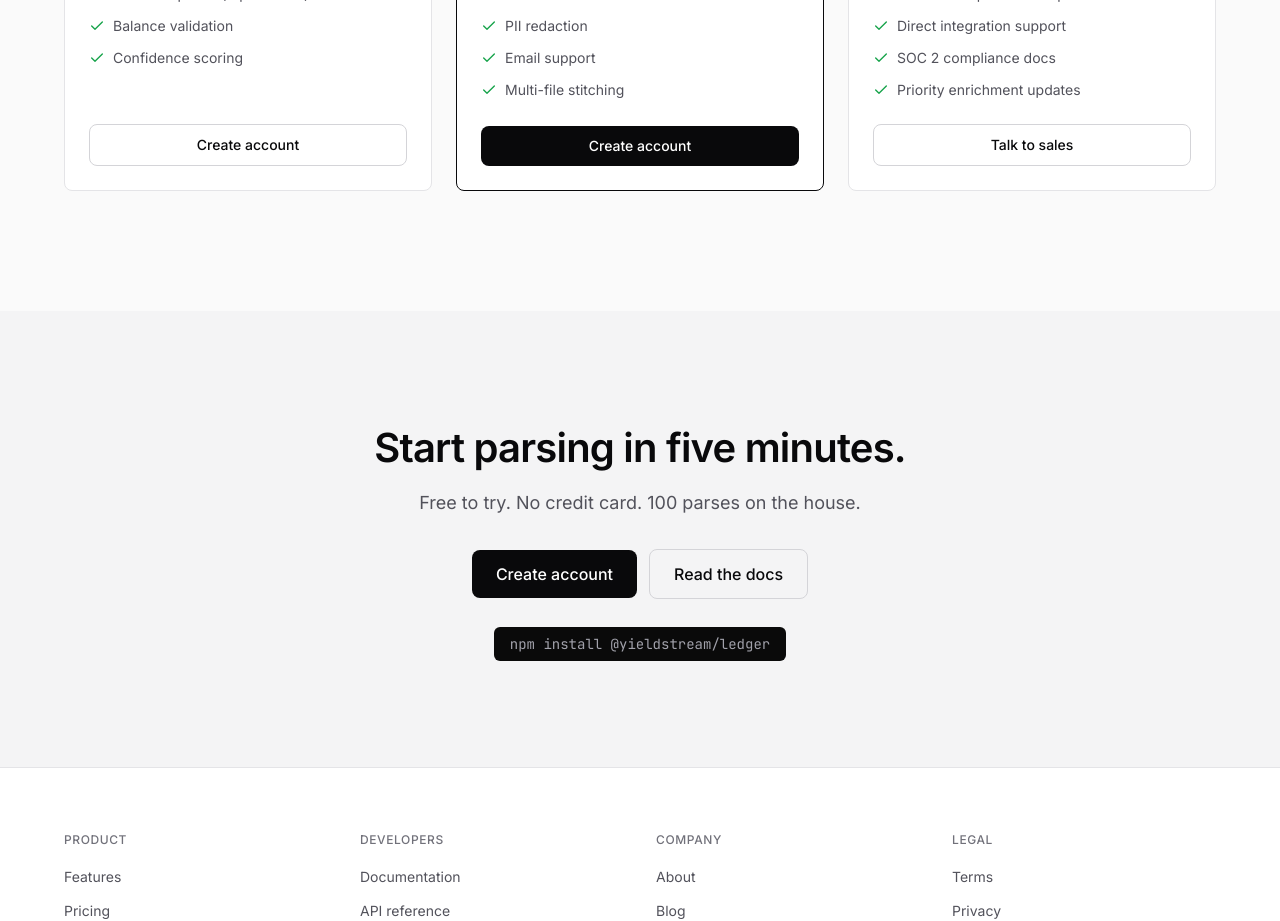
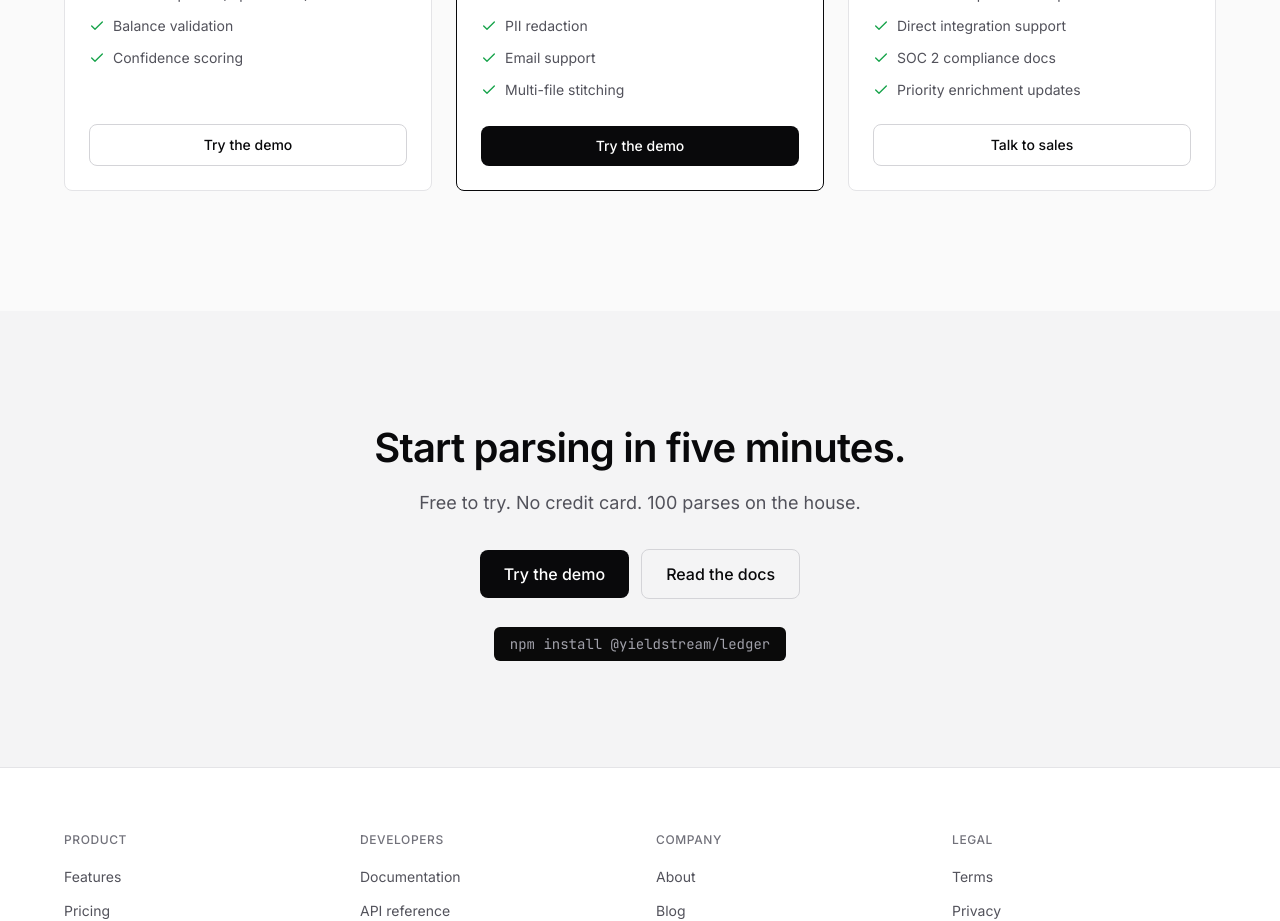
Before and after one commit to YieldStream-ai/Ledger, a React (Vite) app in the folder frontend/: page / in a window 1280 px wide. Shown: the part 5540-6461 px from the top of the page. Built offline with nearby package versions, Linux system fonts and the light colour scheme.

Commit message:
fix: update cta links

```diff
--- a/frontend/src/marketing/components/Nav.tsx
+++ b/frontend/src/marketing/components/Nav.tsx
@@ -47,12 +47,12 @@ export function Nav() {
         {/* Desktop CTAs */}
         <div className="hidden items-center gap-3 md:flex">
           <a
-            href="/signin"
+            href="/app"
             className="text-sm text-[var(--text-secondary)] transition-colors hover:text-[var(--text-primary)]"
           >
             Sign in
           </a>
-          <Button href="/signup" variant="secondary" size="sm">
+          <Button href="/app" variant="secondary" size="sm">
             TRY FOR FREE
           </Button>
         </div>
@@ -82,10 +82,10 @@ export function Nav() {
               </a>
             ))}
             <hr className="border-[var(--border)]" />
-            <a href="/signin" className="text-sm text-[var(--text-secondary)]">
+            <a href="/app" className="text-sm text-[var(--text-secondary)]">
               Sign in
             </a>
-            <Button href="/signup" size="sm">
+            <Button href="/app" size="sm">
               TRY FOR FREE
             </Button>
           </nav>
--- a/frontend/src/marketing/content.ts
+++ b/frontend/src/marketing/content.ts
@@ -13,7 +13,7 @@ export const hero = {
   headline: "Structured financial data from any bank statement.",
   subheadline:
     "Bank statements in. Decision-ready data out. Production-grade extraction with balance reconciliation, 25+ risk indicators, and multiple templates — built for fintechs that underwrite at scale.",
-  primaryCTA: { label: "Create account", href: "/signup" },
+  primaryCTA: { label: "Try the demo", href: "/app" },
   secondaryCTA: { label: "Read the docs", href: "/docs" },
   curlExample:
     'curl -X POST api.ledger.yieldstream.io/v1/parse \\\n  -H "Authorization: Bearer $LEDGER_API_KEY" \\\n  -F file=@statement.pdf',
@@ -464,7 +464,7 @@ export const pricing = {
         "Balance validation",
         "Confidence scoring",
       ],
-      cta: { label: "Create account", href: "/signup" },
+      cta: { label: "Try the demo", href: "/app" },
       highlighted: false,
     },
     {
@@ -479,7 +479,7 @@ export const pricing = {
         "Email support",
         "Multi-file stitching",
       ],
-      cta: { label: "Create account", href: "/signup" },
+      cta: { label: "Try the demo", href: "/app" },
       highlighted: true,
     },
     {
@@ -503,7 +503,7 @@ export const pricing = {
 export const finalCTA = {
   headline: "Start parsing in five minutes.",
   subheadline: "Free to try. No credit card. 100 parses on the house.",
-  primaryCTA: { label: "Create account", href: "/signup" },
+  primaryCTA: { label: "Try the demo", href: "/app" },
   secondaryCTA: { label: "Read the docs", href: "/docs" },
   installLine: "npm install @yieldstream/ledger",
 };
```
